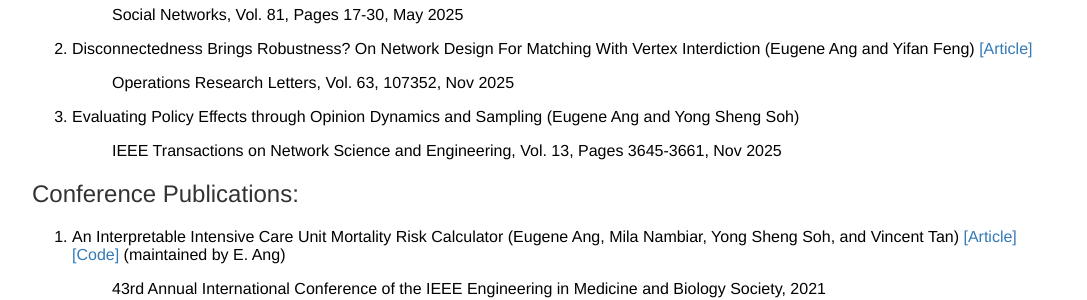
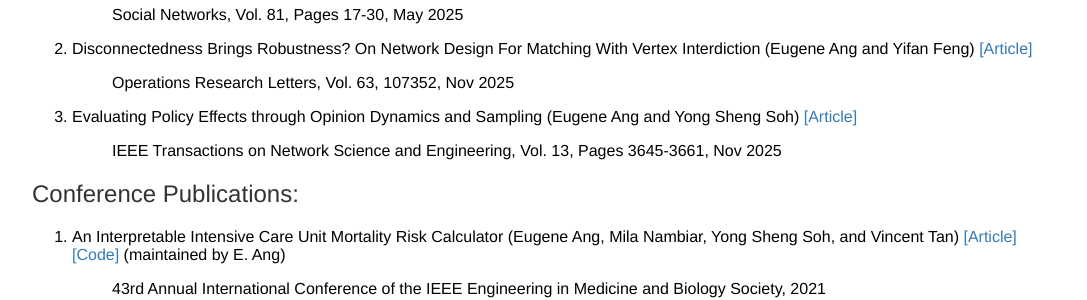
Before and after one commit to eugeneangty/eugeneangty.github.io, a Jekyll site: the page built from research/index.html, in a window 1280 px wide. Shown: the part 482-782 px from the top of the page, without its empty margins (96-1183 px from the left). Built offline with Jekyll 4.4.1, drawn with Linux system fonts in a browser that asks for light colours.

Commit message:
Update index.html

```diff
--- a/research/index.html
+++ b/research/index.html
@@ -31,6 +31,7 @@ title: Ang Teng Yen Eugene
     </dl>
         </li>
     <li> Evaluating Policy Effects through Opinion Dynamics and Sampling (Eugene Ang and Yong Sheng Soh)
+        <a href = "https://ieeexplore.ieee.org/abstract/document/11239477" target="_blank">[Article]</a>
     <dl>
         <dd> IEEE Transactions on Network Science and Engineering, Vol. 13, Pages 3645-3661, Nov 2025 </dd>
     </dl>
```
